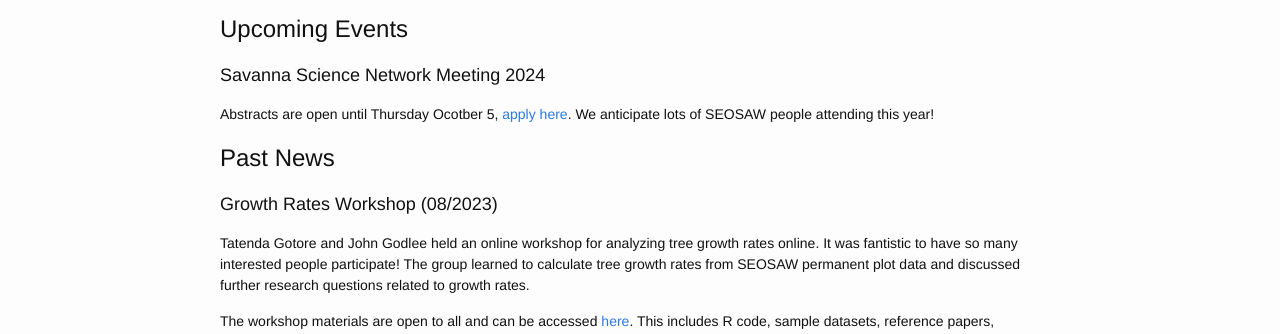
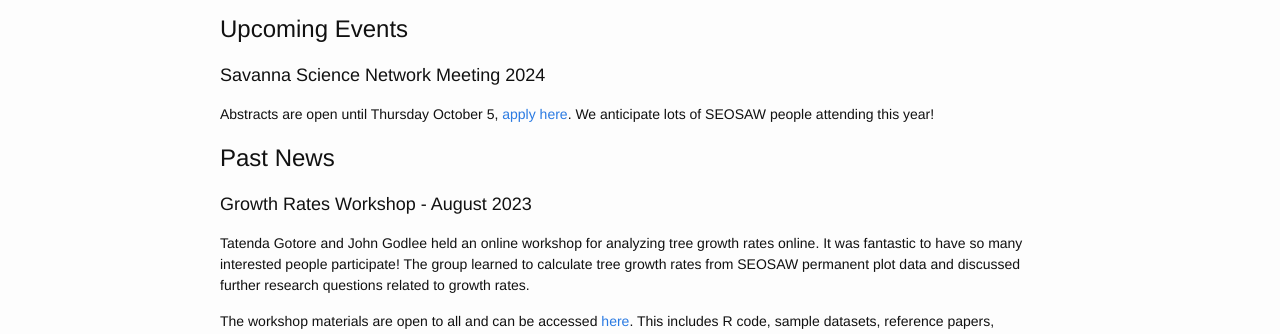
Before and after one commit to seosaw/seosaw.github.io, a Jekyll site: the page built from news.md, in a window 1280 px wide. Shown: the part 457-791 px from the top of the page. Built offline with Jekyll 4.4.1, drawn with Linux system fonts in a browser that asks for light colours; nearby versions of some CDN libraries; our own code applies the rules of GitHub Pages for plain Markdown files.

Commit message:
Spelling corrections and line spacing

```diff
--- a/news.md
+++ b/news.md
@@ -6,45 +6,53 @@
 
 *Read the latest newsletter from [July 2023](https://sway.office.com/QKNCYwypIZdKfBq0?ref=Link&loc=play)*
 
-SEOSAW sends out a newsletter every three months to highlight the exciting work of our partners and provide updates on protocols, trainings, and other opportunities. Join our mailing list to receive the Quarterly Newsletters!  Just send us a message using the link below.
+SEOSAW sends out a newsletter every three months to highlight the exciting work of our partners and provide updates on protocols, trainings, and other opportunities. Join our mailing list to receive the Quarterly Newsletters! Just send us a message using the link below.
+
 <div class="landing-btn-wrapper">
 <form action="{{ site.baseurl }}/contact.html">
-  <button class="landing-btn" type="submit">Contact SEOSAW</button>
+ <button class="landing-btn" type="submit">Contact SEOSAW</button>
 </form>
 </div>
 
 ## Upcoming Events
+
 ### Savanna Science Network Meeting 2024
-Abstracts are open until Thursday Ocotber 5, [apply here](https://www.sanparks.org/scientific-services/events/savanna-science-network-meeting-2024). We anticipate lots of SEOSAW people attending this year!
 
+Abstracts are open until Thursday October 5, [apply here](https://www.sanparks.org/scientific-services/events/savanna-science-network-meeting-2024). We anticipate lots of SEOSAW people attending this year!
 
 ## Past News
 
-### Growth Rates Workshop (08/2023)
-Tatenda Gotore and John Godlee held an online workshop for analyzing tree growth rates online. It was fantistic to have so many interested people participate!  The group learned to calculate tree growth rates from SEOSAW permanent plot data and discussed further research questions related to growth rates.
+### Growth Rates Workshop - August 2023
+
+Tatenda Gotore and John Godlee held an online workshop for analyzing tree growth rates online. It was fantastic to have so many interested people participate! The group learned to calculate tree growth rates from SEOSAW permanent plot data and discussed further research questions related to growth rates.
 
 The workshop materials are open to all and can be accessed [here](https://drive.google.com/drive/folders/1NP3vjDOvXwqJbUz5Cd3R-ZFG7H2RholA?usp=drive_link). This includes R code, sample datasets, reference papers, presentations, and recordings. Please let us know if you have questions!
 
 ### Newsletter July 2023
+
 Check out our latest newsletter to learn about what our steering committee is up to! [July 2023](https://sway.office.com/QKNCYwypIZdKfBq0?ref=Link&loc=play)
 
 ### New SEOSAW publication!
-Rob Davies and many SEOSAW authors published this paper, [Precipitation gradients drive high tree species turnover in the woodlands of eastern and southern Africa](http://doi.org/10.1111/ecog.06720), in *Ecography*.  Congratulations to all involved!
+
+Rob Davies and many SEOSAW authors published this paper, [Precipitation gradients drive high tree species turnover in the woodlands of eastern and southern Africa](http://doi.org/10.1111/ecog.06720), in *Ecography*. Congratulations to all involved!
 
 ### Science Meeting (16/05/2023)
 
-The topic was Science for Policy and was a joint meeting with the Miombo Network.  It was equal parts presentations and discussions on the topics of biodiversity, carbon, climate, and how our research influences policy.
+The topic was Science for Policy and was a joint meeting with the Miombo Network. It was equal parts presentations and discussions on the topics of biodiversity, carbon, climate, and how our research influences policy.
 
 If you missed it, you can watch the recording [here](https://ed-ac-uk.zoom.us/rec/share/PFYFAeZ1tdQvRRkDshbqaLIcrKiJSQpe2AlaMe0kM3agraXHI1WoaCBLNzKePVE0.gkyWD2nHGTGj1VT8)
 
 ### Newsletter March 2023
-SEOSAW members have been busy conducting fieldwork and collaborating on new projects.  Read all about it in this newsletter! [March 2023](https://sway.office.com/63ZWok7hoAYdSMgs?ref=Link)
+
+SEOSAW members have been busy conducting fieldwork and collaborating on new projects. Read all about it in this newsletter! [March 2023](https://sway.office.com/63ZWok7hoAYdSMgs?ref=Link)
 
 ### Newsletter Decemeber 2022
-New year, new version of the database!  Check out what updates have been put into database version 3.0. [December 2022](https://sway.office.com/CZLMRbX1jvRTiDqU?ref=Link)
+
+New year, new version of the database! Check out what updates have been put into database version 3.0. [December 2022](https://sway.office.com/CZLMRbX1jvRTiDqU?ref=Link)
 
 ### Science Meeting: November 2022
-We had a wonderful SEOSAW Science meeting on November 18!  There were five great presentations on understorey vegetation, human dimensions, and fauna as well as lots of discussion about SEOSAW Beyond the Trees.Thank you to all of our amazing presenters and attendees.If you were unable to make it, you can view the full meeting [here](https://ed-ac-uk.zoom.us/rec/share/1XNUAWWfMmq9uE4nBZ_cJ8OrG6AZSTHevzYZgTt8heTcBJWCfylZBBhnMzeM6uUB.All97l2vuW8Wh7A0).
+
+We had a wonderful SEOSAW Science meeting on November 18! There were five great presentations on understorey vegetation, human dimensions, and fauna as well as lots of discussion about SEOSAW Beyond the Trees.Thank you to all of our amazing presenters and attendees.If you were unable to make it, you can view the full meeting [here](https://ed-ac-uk.zoom.us/rec/share/1XNUAWWfMmq9uE4nBZ_cJ8OrG6AZSTHevzYZgTt8heTcBJWCfylZBBhnMzeM6uUB.All97l2vuW8Wh7A0).
 
 ### Human-Environment Dimensions Workshop (11/2022)
 
@@ -53,20 +61,25 @@
 You can read all about it in this workshop summary [here](https://bitbucket.org/miombo/seosaw/raw/master/doc/workshop_reports%5CH-E%20Workshop%20Report.pdf).
 
 ### Newsletter August 2022
+
 Read about our new working paper and greet our new steering committee members! [August 2022](https://sway.office.com/jP61ngxt4D6yeHPz?ref=Link)
 
 ### Science Meeting: June 2022
- We had another great Science Meeting on June 10!  Thank you to all who presented and attended.  We had great presentations from Zimbabwe Forestry Commission, Tanzania Forestry Research Institute, University of Lubumbashi, and Kenya Forestry Research Institute who updated us on their fieldwork. Additionally, we had a series of flash talks from students.  The meeting commenced with the co-chairs giving an overview of SEOSAW’s scientific goals and ended with a review of all the SEOSAW protocols. If you missed the meeting, the recording is [here](https://ed-ac-uk.zoom.us/rec/share/YYCAuZ53oAowLyJspCZU1b03-ZGU-5Tryj4Uy29tr8c5xb_ATpzRqXAO0lcr6BsZ.c3udR6Wf4wtYjnoJ).
 
+ We had another great Science Meeting on June 10! Thank you to all who presented and attended. We had great presentations from Zimbabwe Forestry Commission, Tanzania Forestry Research Institute, University of Lubumbashi, and Kenya Forestry Research Institute who updated us on their fieldwork. Additionally, we had a series of flash talks from students. The meeting commenced with the co-chairs giving an overview of SEOSAW’s scientific goals and ended with a review of all the SEOSAW protocols. If you missed the meeting, the recording is [here](https://ed-ac-uk.zoom.us/rec/share/YYCAuZ53oAowLyJspCZU1b03-ZGU-5Tryj4Uy29tr8c5xb_ATpzRqXAO0lcr6BsZ.c3udR6Wf4wtYjnoJ).
 
 ### Newsletter May 2022
+
 Read about the SEOSAW workshops held in March and more! [May 2022](https://sway.office.com/1ygFjSV2UCFKd6qP?ref=Link)
 
 ### Newsletter February 2022
+
 SEOSAW members win grants! [February 2022](https://sway.office.com/yOc4A2qqAXhZAvSJ?ref=Link)
 
 ### Newsletter November 2021
+
  Fieldwork galor and more in this newsletter! [November 2021](https://sway.office.com/Hl8XFdvCgiowQiVs?ref=Link)
 
 ### September 2021
+
 On September 30, SEOSAW held its first Science Meeting! It was a great success with six wonderful presentations and 35+ attendees.
```
